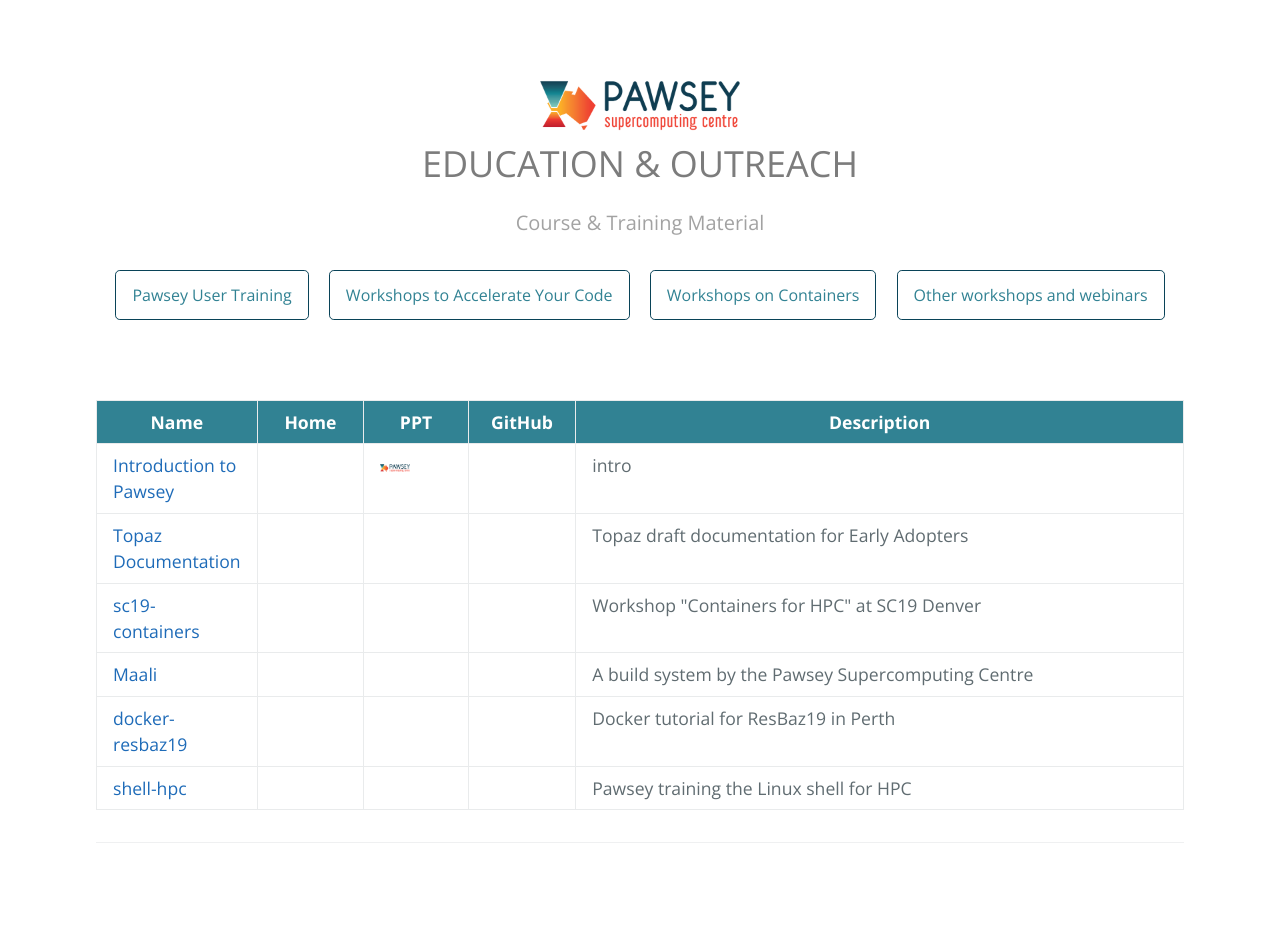
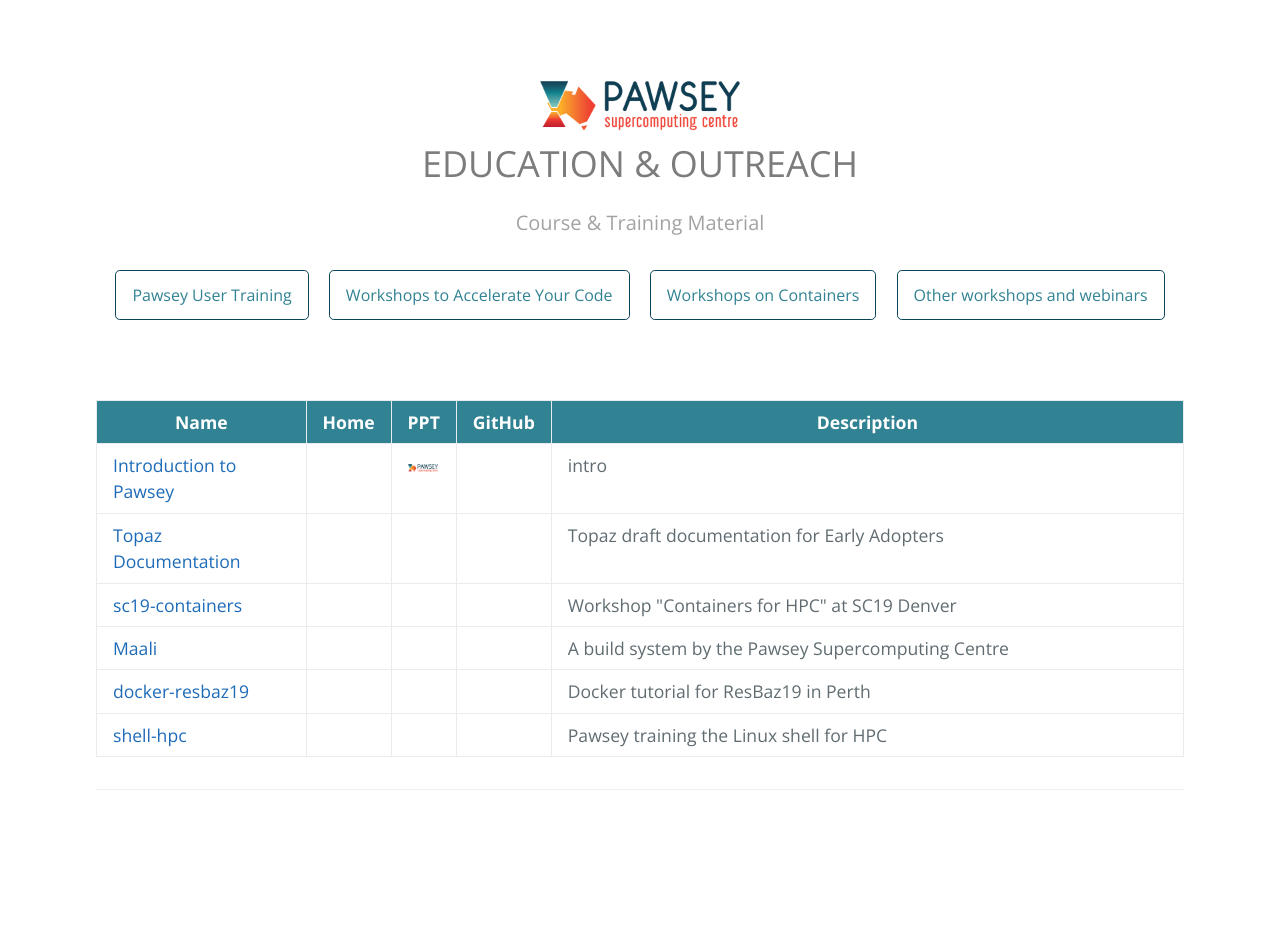
Before and after one commit to ratkinson0405/ratkinson0405.github.io, a Jekyll site: the page built from index.md, in a window 1280 px wide. Built offline with Jekyll 4.4.1, drawn with Linux system fonts in a browser that asks for light colours; our own code applies the rules of GitHub Pages for plain Markdown files; the repository's description, which GitHub fills in, is left out; after the commit the page ends 900 px from its top, so only the background shows below that.

Commit message:
Update default.html

```diff
--- a/_layouts/default.html
+++ b/_layouts/default.html
@@ -27,11 +27,11 @@
       <div>
         <table>
           <colgroup>
-            <col width="10%" />
-            <col width="10%" />
-            <col width="10%" />
-            <col width="10%" />
-            <col width="60%" />
+            <col width="20%" />
+            <col width="5%" />
+            <col width="5%" />
+            <col width="5%" />
+            <col width="65%" />
           </colgroup>
           <thead>
           <tr class="header">
```
